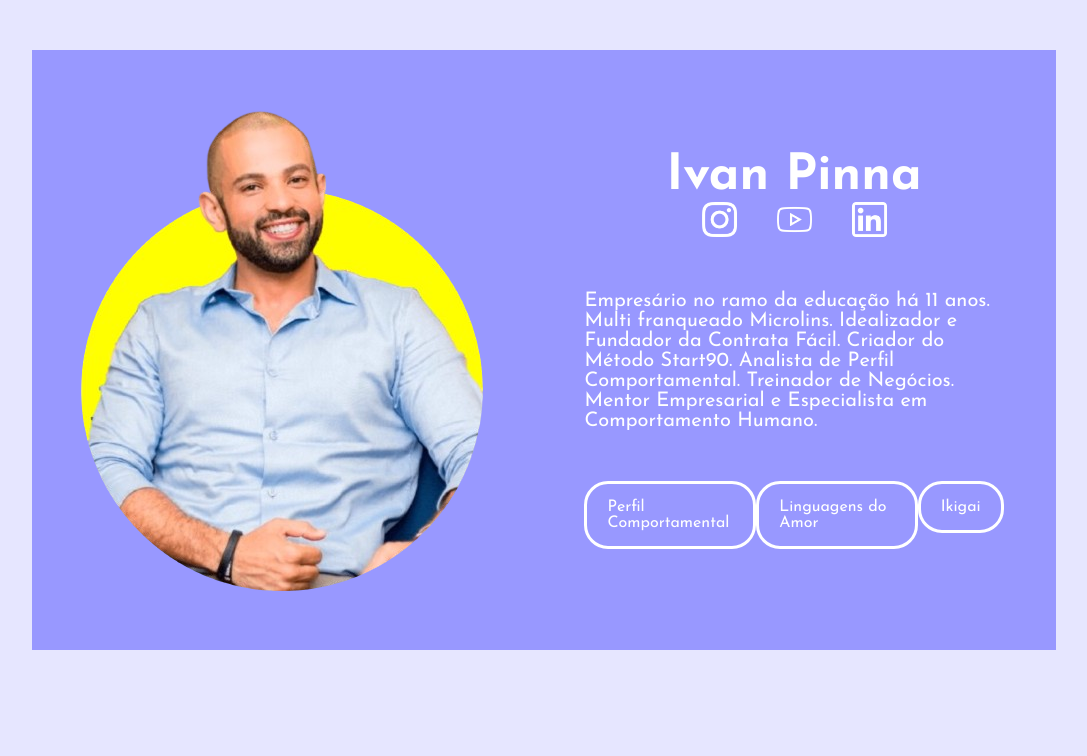
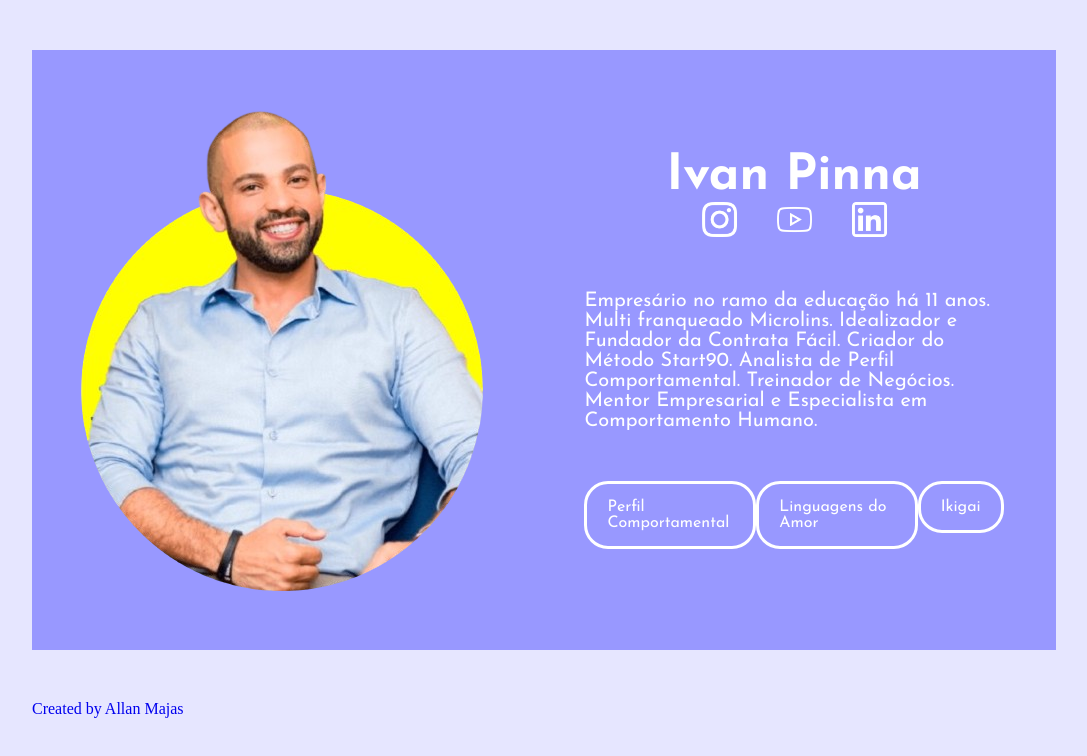
Before and after one commit to AkoruuDev/ivan-pinna, a JavaScript app: page / in a window 1280 px wide. Shown: the top 756 px of the page, without its empty margins (96-1183 px from the left). Built offline with nearby package versions, Linux system fonts and the light colour scheme.

Commit message:
feat: add footer

```diff
--- a/src/App.js
+++ b/src/App.js
@@ -16,12 +16,13 @@ function App() {
             <p>Empresário no ramo da educação há 11 anos. Multi franqueado Microlins. Idealizador e Fundador da Contrata Fácil. Criador do Método Start90. Analista de Perfil Comportamental. Treinador de Negócios. Mentor Empresarial e Especialista em Comportamento Humano.</p>
           </div>
           <div className="buttons">
-          <a href="https://relatorio.mapeamentocontratafacil.com.br/r/contratafacil" target="_blank"><div className="btn">Perfil Comportamental</div></a>
-          <a href="https://linguagens-do-amor.vercel.app/" target="_blank"><div className="btn">Linguagens do Amor</div></a>
-          <a href="" target="_blank"><div className="btn">Ikigai</div></a>
+            <a href="https://relatorio.mapeamentocontratafacil.com.br/r/contratafacil" target="_blank"><div className="btn">Perfil Comportamental</div></a>
+            <a href="https://linguagens-do-amor.vercel.app/" target="_blank"><div className="btn">Linguagens do Amor</div></a>
+            <a href="" target="_blank"><div className="btn">Ikigai</div></a>
           </div>
         </div>
       </section>
+      <a href="https://github.com/AkoruuDev" target="_blank"><footer>Created by Allan Majas</footer></a>
     </div>
   );
 }
```
